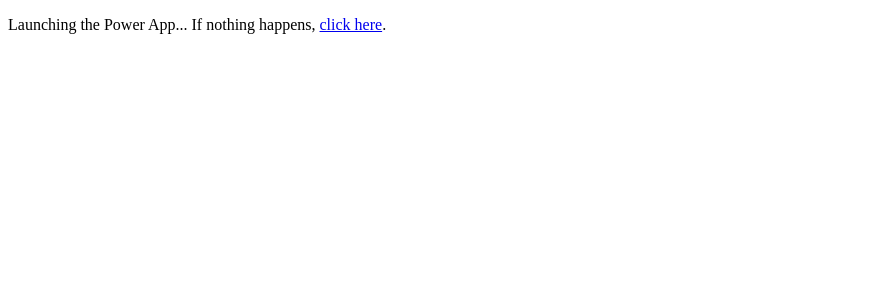
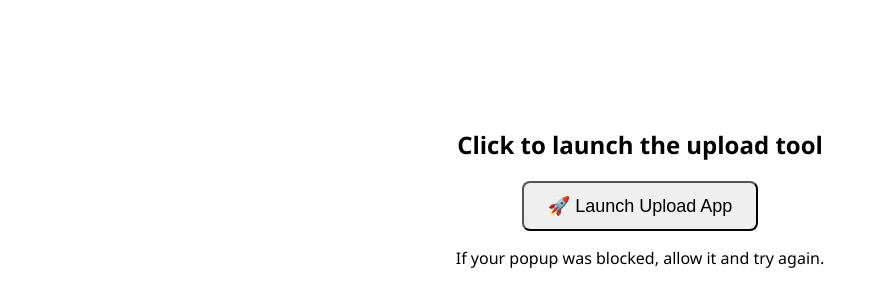
Before and after one commit to zachhunsinger/uploadLauncher, a plain HTML site: page index.html in a window 1280 px wide. Shown: the whole page, without its empty margins (0-877 px from the left). Drawn offline with Linux system fonts and the light colour scheme.

Commit message:
Update index.html

```diff
--- a/index.html
+++ b/index.html
@@ -6,13 +6,18 @@
       function launchApp() {
         window.open(
           "https://apps.powerapps.com/play/e/default-28e7d186-bd09-4557-b590-64e92c1c14b8/a/8e7e0962-7fd3-4f3f-b1bb-2d20d07db53e?tenantId=28e7d186-bd09-4557-b590-64e92c1c14b8&hint=d1f00dc0-534b-405a-85ec-4429b8a84a24&sourcetime=1744295230308",
-          "ADD PARTS LIST",
-          "width=300,height=225,top=0,left=0,resizable=no"
+          "UploadPDFApp",
+          "width=400,height=300,top=100,left=100,resizable=no"
         );
+        window.close();
       }
     </script>
   </head>
-  <body onload="launchApp()">
-    <p>Launching the Power App... If nothing happens, <a href="#" onclick="launchApp()">click here</a>.</p>
+  <body style="font-family:Segoe UI; text-align:center; padding-top:100px;">
+    <h2>Click to launch the upload tool</h2>
+    <button onclick="launchApp()" style="padding: 12px 24px; font-size: 18px; border-radius: 8px; cursor: pointer;">
+      🚀 Launch Upload App
+    </button>
+    <p>If your popup was blocked, allow it and try again.</p>
   </body>
 </html>
```
